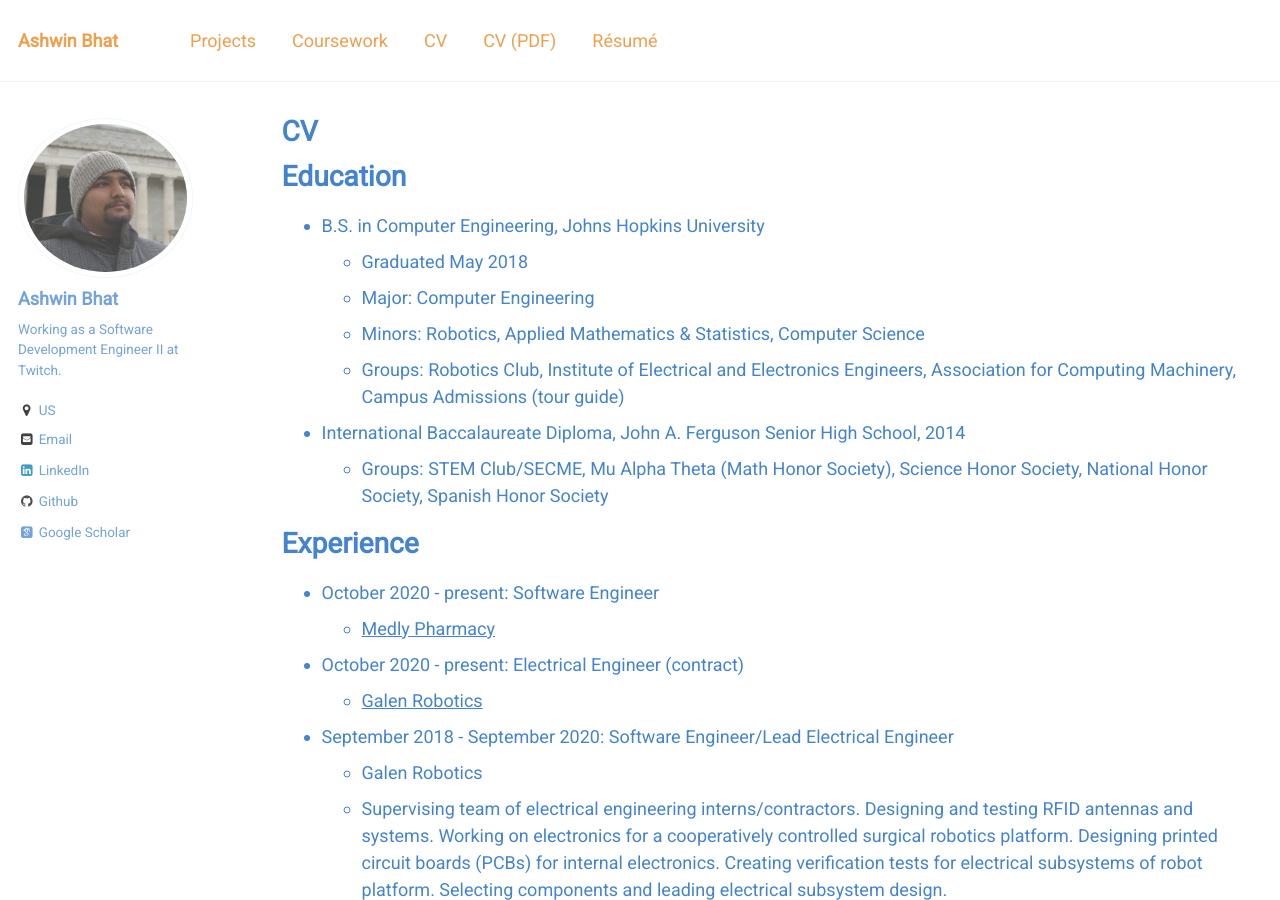
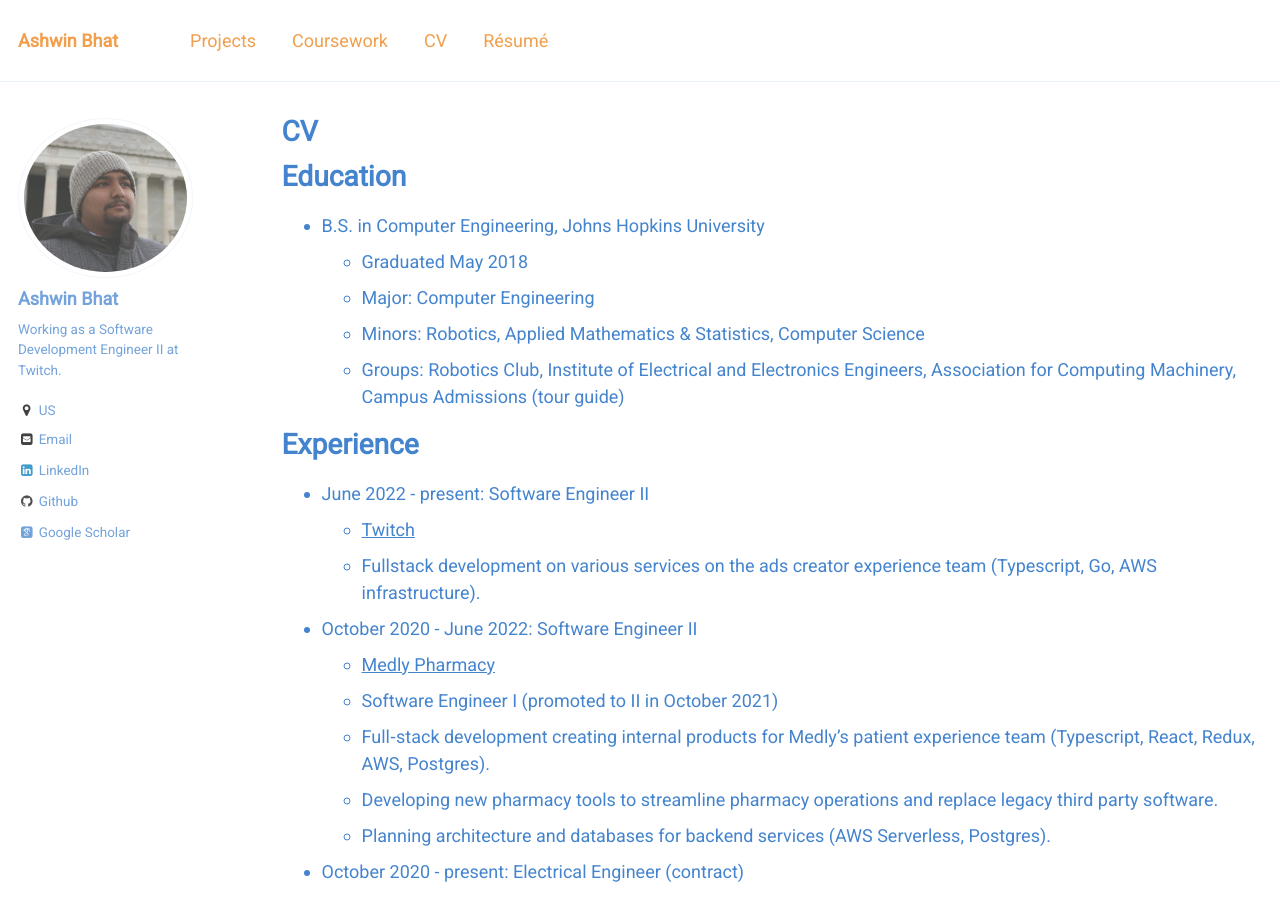
Before and after one commit to The-Shwin/the-shwin.github.io, a Jekyll site: the page built from _pages/cv.md, in a window 1280 px wide and 900 px high. Built offline with Jekyll 4.4.1, drawn with Linux system fonts in a browser that asks for light colours; some web fonts are replaced.

```diff
--- a/_data/navigation.yml
+++ b/_data/navigation.yml
@@ -10,8 +10,5 @@ main:
   - title: "CV"
     url: /cv/
 
-  - title: "CV (PDF)"
-    url: /files/cv.pdf
-
   - title: "R&eacutesum&eacute"
     url: /files/resume.pdf
--- a/_pages/cv.md
+++ b/_pages/cv.md
@@ -25,13 +25,19 @@ Education
   * Major: Computer Engineering
   * Minors: Robotics, Applied Mathematics & Statistics, Computer Science
   * Groups: Robotics Club, Institute of Electrical and Electronics Engineers, Association for Computing Machinery, Campus Admissions (tour guide)
-* International Baccalaureate Diploma, John A. Ferguson Senior High School, 2014
-  * Groups: STEM Club/SECME, Mu Alpha Theta (Math Honor Society), Science Honor Society, National Honor Society, Spanish Honor Society
 
 Experience
 ======
-* October 2020 - present: Software Engineer
+* June 2022 - present: Software Engineer II
+  * [Twitch](twitch.tv)
+  * Fullstack development on various services on the ads creator experience team (Typescript, Go, AWS infrastructure).
+* October 2020 - June 2022: Software Engineer II
   * [Medly Pharmacy](https://medly.com/en-us)
+  * Software Engineer I (promoted to II in October 2021)
+  * Full‑stack development creating internal products for Medly’s patient experience team (Typescript, React, Redux,
+AWS, Postgres).
+  * Developing new pharmacy tools to streamline pharmacy operations and replace legacy third party software.
+  * Planning architecture and databases for backend services (AWS Serverless, Postgres).
 * October 2020 - present: Electrical Engineer (contract)
   * [Galen Robotics](https://www.galenrobotics.com)
 * September 2018 - September 2020: Software Engineer/Lead Electrical Engineer
```
Also changed, not shown: _pages/about.md (+1 -1 lines), _pages/fun_facts.md (+1 -1 lines), _pages/keyboards.md (+2 -3 lines).
